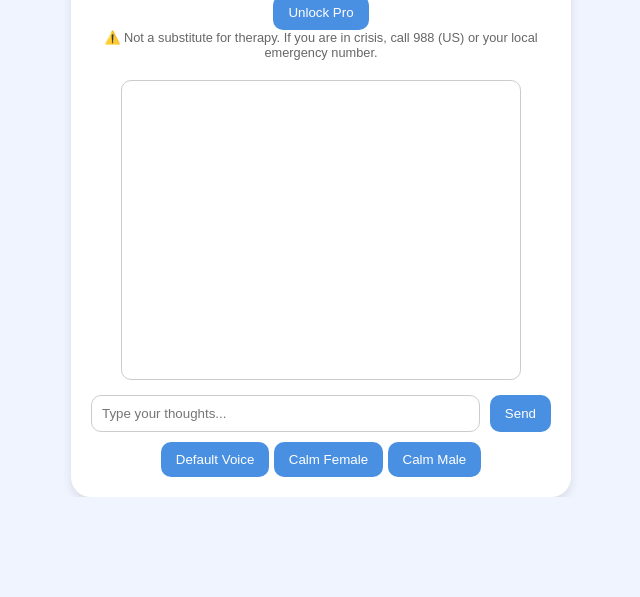
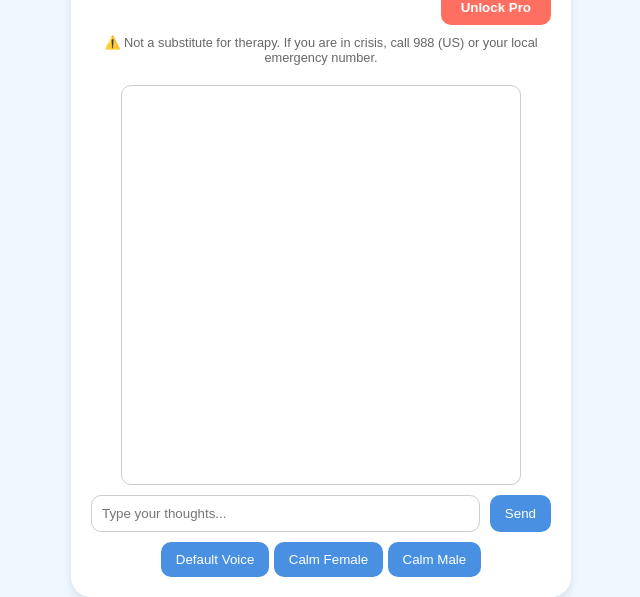
Before and after one commit to anoraroseleone-dev/Izzy, a plain HTML site: page index.html in a window 1280 px wide. Shown: the part 433-1030 px from the top of the page, without its empty margins (319-959 px from the left). Before the commit the page ends 930 px from the top, so only its background shows below. Drawn offline with Linux system fonts and the light colour scheme.

Commit message:
Update style.css

```diff
--- a/style.css
+++ b/style.css
@@ -139,3 +139,50 @@ button:hover {
   color: black;
   font-weight: bold;
 }
+body {
+  font-family: sans-serif;
+  padding: 20px;
+  background-color: #f0f8ff;
+}
+
+h1 {
+  text-align: center;
+  font-size: 2em;
+}
+
+#pro-container {
+  text-align: right;
+  margin-bottom: 10px;
+}
+
+.pro-btn {
+  background-color: #ff6f61;
+  color: white;
+  padding: 10px 20px;
+  border-radius: 10px;
+  border: none;
+  cursor: pointer;
+  font-weight: bold;
+}
+
+#chat {
+  height: 400px;
+  overflow-y: auto;
+  border: 1px solid #ccc;
+  padding: 10px;
+  margin-bottom: 10px;
+}
+
+#input-area {
+  display: flex;
+  gap: 10px;
+}
+
+#input-area input {
+  flex: 1;
+  padding: 10px;
+}
+
+button {
+  cursor: pointer;
+}
```
